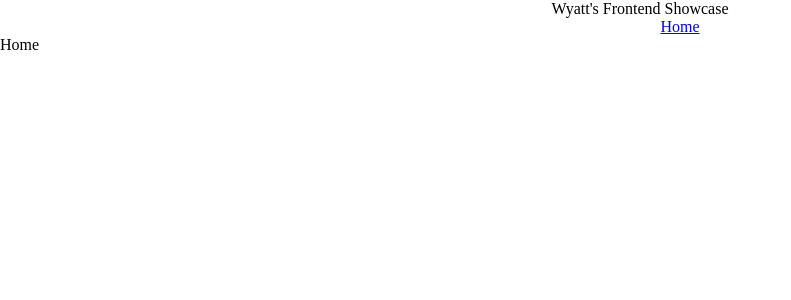
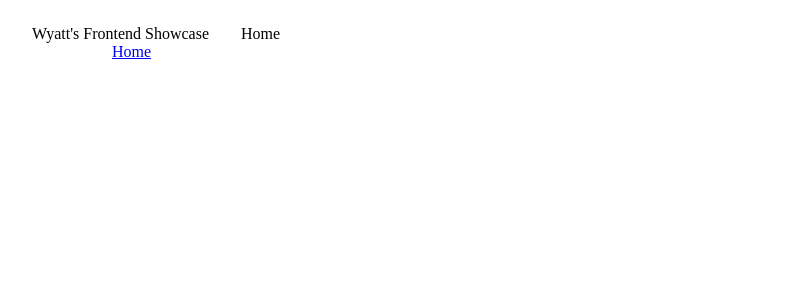
Before and after one commit to awhaston/React-Website-Clones, a React (Vite) app: page / in a window 1280 px wide. Shown: the top 300 px of the page, without its empty margins (0-791 px from the left). Built offline with nearby package versions, Linux system fonts and the light colour scheme.

Commit message:
Added styles to root layout

```diff
--- a/src/routes/Root.module.css
+++ b/src/routes/Root.module.css
@@ -1,3 +1,14 @@
 .container > * {
 	all: unset;
 }
+
+.container {
+	display: flex;
+	flex-direction: row;
+	height: 100dvh;
+	padding: 25px 1em 0 2em;
+}
+
+.outlet {
+	margin-left: 2rem;
+}
--- a/src/routes/Root.tsx
+++ b/src/routes/Root.tsx
@@ -1,11 +1,15 @@
 import { Outlet } from 'react-router-dom';
 import NavBar from '../components/NavBar/NavBar';
+import styles from './Root.module.css';
 
 function App() {
 	return (
-		<main>
+		<main className={styles.container}>
 			<NavBar />
-			<Outlet />
+
+			<div className={styles.outlet}>
+				<Outlet />
+			</div>
 		</main>
 	);
 }
```
